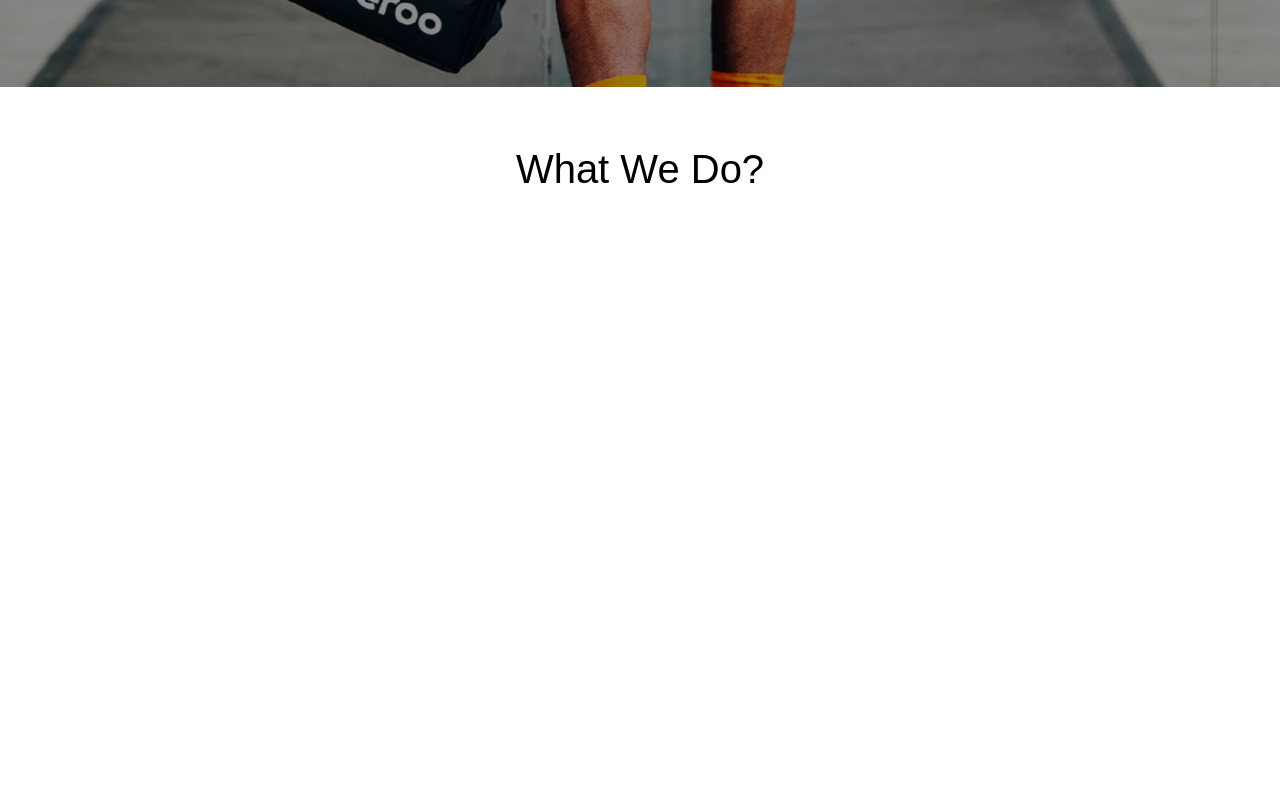
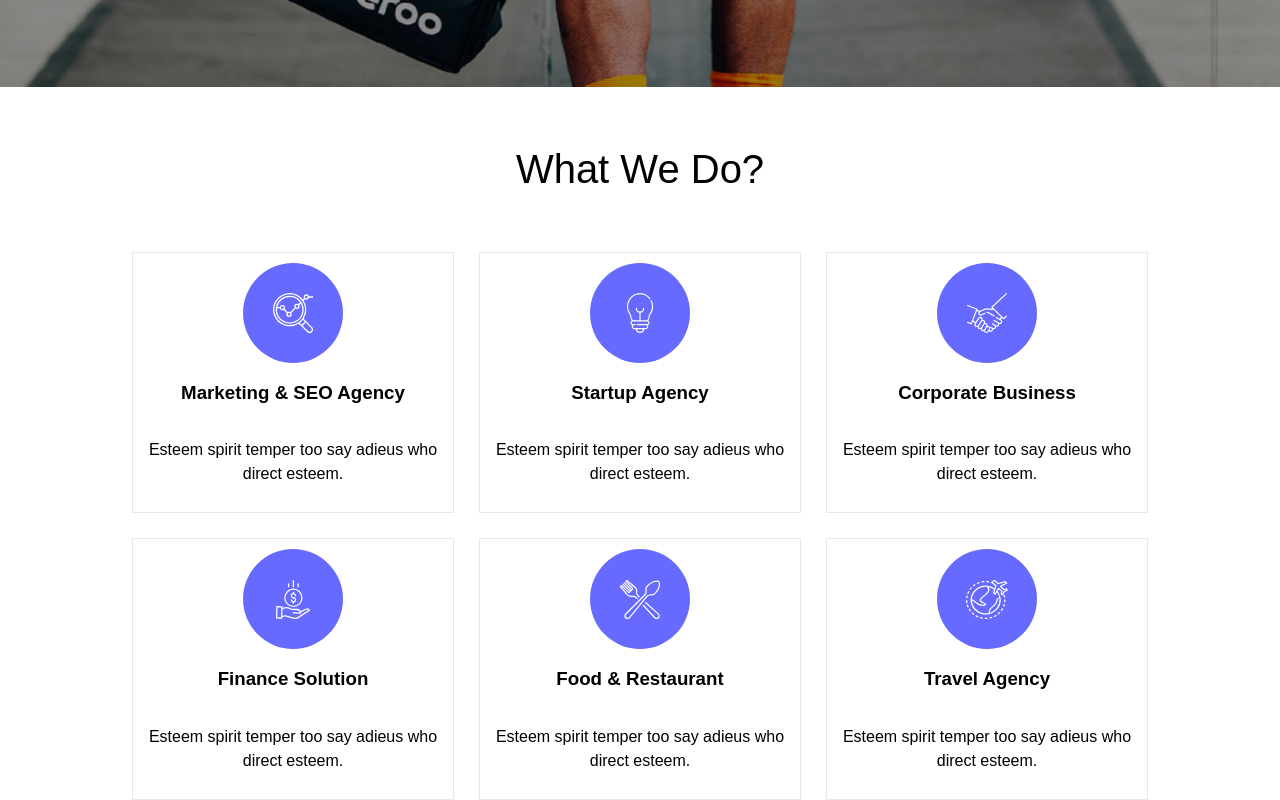
Before and after one commit to ayaz-js/call-center, a plain HTML site: page index.html in a window 1280 px wide. Shown: the part 741-1541 px from the top of the page. Before the commit the page ends 993 px from the top, so only its background shows below. Drawn offline with Linux system fonts and the light colour scheme; the site is published under a folder, as on GitHub Pages, so addresses that start at the root find nothing.

Commit message:
add js file

```diff
--- a/index.html
+++ b/index.html
@@ -78,7 +78,7 @@
         </div>
     </section>
 
-    <script src="/js/main.js"></script>
+    <script src="js/main.js"></script>
 </body>
 
 </html>
```
